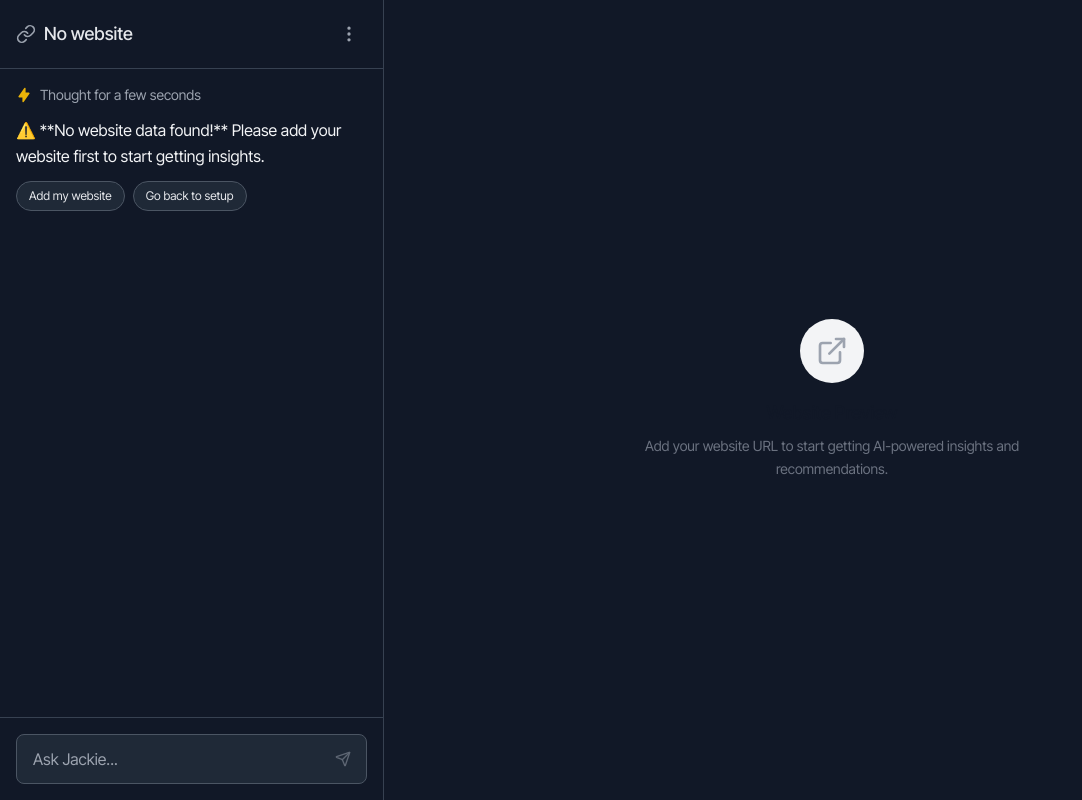
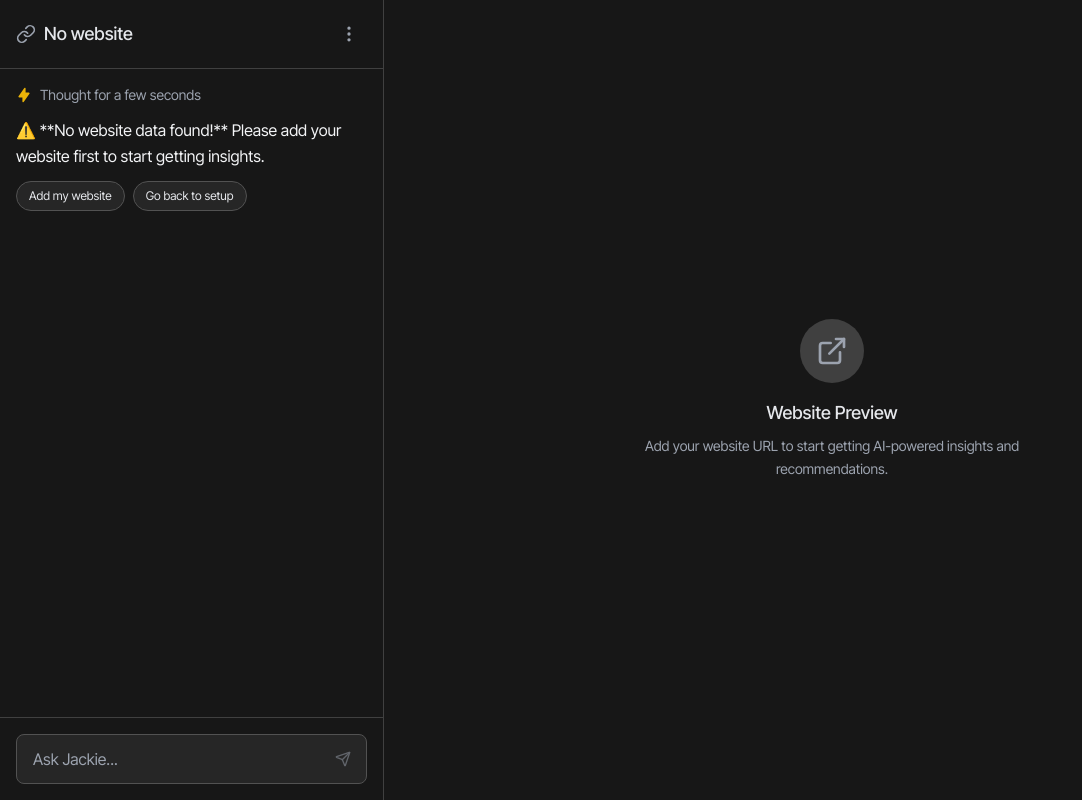
Before and after one commit to rubenpoolp/pixel-perfect-clone-kit-574, a React (Vite) app: page /chat in a window 1280 px wide. Shown: the whole page, without its empty margins (0-1082 px from the left). Built offline with nearby package versions, Linux system fonts and the light colour scheme.

Commit message:
Change dark mode color
Update dark mode color scheme to a lighter shade, deviating from the previously implemented dark blue.

```diff
--- a/src/pages/Chat.tsx
+++ b/src/pages/Chat.tsx
@@ -324,12 +324,12 @@ const Chat: React.FC<ChatProps> = () => {
   };
 
   return (
-    <div className="bg-gray-900 flex flex-col h-screen text-white">
+    <div className="bg-neutral-900 flex flex-col h-screen text-white">
       <div className="flex flex-1 overflow-hidden">
         {/* Left Panel - Chat Interface (30% width, Lovable-style) */}
-        <div className="w-full md:w-[30%] flex flex-col bg-gray-900 border-r border-gray-700">
+        <div className="w-full md:w-[30%] flex flex-col bg-neutral-900 border-r border-neutral-700">
           {/* Chat Header - Lovable Style */}
-          <div className="flex items-center justify-between p-4 border-b border-gray-700">
+          <div className="flex items-center justify-between p-4 border-b border-neutral-700">
             <div className="flex items-center gap-2">
               <Link className="w-5 h-5 text-gray-400" />
               <h1 className="text-gray-200 text-lg font-medium">{websiteData ? new URL(websiteData.websiteUrl).hostname : 'No website'}</h1>
@@ -337,7 +337,7 @@ const Chat: React.FC<ChatProps> = () => {
             <div className="flex items-center gap-2 relative">
               <button
                 onClick={() => setShowDropdown(!showDropdown)}
-                className="p-2 hover:bg-gray-800 rounded-lg"
+                className="p-2 hover:bg-neutral-800 rounded-lg"
               >
                 <svg className="w-5 h-5 text-gray-400" fill="none" stroke="currentColor" viewBox="0 0 24 24">
                   <path strokeLinecap="round" strokeLinejoin="round" strokeWidth={2} d="M12 5v.01M12 12v.01M12 19v.01M12 6a1 1 0 110-2 1 1 0 010 2zm0 7a1 1 0 110-2 1 1 0 010 2zm0 7a1 1 0 110-2 1 1 0 010 2z" />
@@ -345,7 +345,7 @@ const Chat: React.FC<ChatProps> = () => {
               </button>
 
               {showDropdown && (
-                <div className="absolute top-full right-0 mt-1 w-48 bg-gray-800 border border-gray-600 rounded-lg shadow-lg z-50">
+                <div className="absolute top-full right-0 mt-1 w-48 bg-neutral-800 border border-neutral-600 rounded-lg shadow-lg z-50">
                   <ul className="py-2">
                     <li>
                       <button
@@ -353,7 +353,7 @@ const Chat: React.FC<ChatProps> = () => {
                           setShowDropdown(false);
                           navigate('/add-website');
                         }}
-                        className="w-full text-left px-4 py-2 text-gray-200 hover:bg-gray-700 transition-colors"
+                        className="w-full text-left px-4 py-2 text-gray-200 hover:bg-neutral-700 transition-colors"
                       >
                         Change Website
                       </button>
@@ -390,7 +390,7 @@ const Chat: React.FC<ChatProps> = () => {
                       <button
                         key={index}
                         onClick={() => setInputMessage(suggestion)}
-                        className="bg-gray-800 border border-gray-600 text-gray-200 text-xs px-3 py-1.5 rounded-full hover:bg-gray-700 transition-colors"
+                        className="bg-neutral-800 border border-neutral-600 text-gray-200 text-xs px-3 py-1.5 rounded-full hover:bg-neutral-700 transition-colors"
                       >
                         {suggestion}
                       </button>
@@ -411,7 +411,7 @@ const Chat: React.FC<ChatProps> = () => {
                   <span>Thought for a few seconds</span>
                 </div>
 
-                <div className="bg-gray-800 border border-gray-700 rounded-lg px-4 py-2 max-w-fit">
+                <div className="bg-neutral-800 border border-neutral-700 rounded-lg px-4 py-2 max-w-fit">
                   <div className="flex space-x-1">
                     <div className="w-2 h-2 bg-gray-400 rounded-full animate-bounce"></div>
                     <div className="w-2 h-2 bg-gray-400 rounded-full animate-bounce" style={{ animationDelay: '0.1s' }}></div>
@@ -424,14 +424,14 @@ const Chat: React.FC<ChatProps> = () => {
           </div>
 
           {/* Input Area - Lovable Style */}
-          <div className="p-4 border-t border-gray-700">
+          <div className="p-4 border-t border-neutral-700">
             <form onSubmit={handleSendMessage} className="relative">
               <input
                 type="text"
                 value={inputMessage}
                 onChange={(e) => setInputMessage(e.target.value)}
                 placeholder="Ask Jackie..."
-                className="w-full bg-gray-800 border border-gray-600 rounded-lg px-4 py-3 pr-12 text-white placeholder-gray-400 focus:outline-none focus:ring-2 focus:ring-blue-500 focus:border-transparent"
+                className="w-full bg-neutral-800 border border-neutral-600 rounded-lg px-4 py-3 pr-12 text-white placeholder-gray-400 focus:outline-none focus:ring-2 focus:ring-blue-500 focus:border-transparent"
                 disabled={isLoading}
               />
               <button
@@ -447,16 +447,16 @@ const Chat: React.FC<ChatProps> = () => {
         </div>
 
         {/* Right Panel - Website Preview (70% width) */}
-        <div className="flex flex-1 bg-gray-900 flex-col">
+        <div className="flex flex-1 bg-neutral-900 flex-col">
           {websiteData ? (
             <div className="flex flex-col h-full">
               {/* Website Controls */}
-              <div className="bg-gray-800 border-b border-gray-700 p-3">
+              <div className="bg-neutral-800 border-b border-neutral-700 p-3">
                 <div className="flex items-center justify-between mb-2">
                   <div className="flex items-center gap-2">
                     <ExternalLink className="w-4 h-4 text-gray-500" />
                     <span className="text-sm font-medium text-gray-200">{currentPageName}</span>
-                    <span className="bg-gray-700 text-gray-300 px-2 py-1 rounded text-xs">
+                    <span className="bg-neutral-700 text-gray-300 px-2 py-1 rounded text-xs">
                       {websiteData.productType}
                     </span>
                   </div>
@@ -464,21 +464,21 @@ const Chat: React.FC<ChatProps> = () => {
                   <div className="flex items-center gap-2">
                     <button
                       onClick={() => iframeRef.current?.contentWindow?.history.back()}
-                      className="p-1 hover:bg-gray-700 rounded"
+                      className="p-1 hover:bg-neutral-700 rounded"
                       title="Go Back"
                     >
                       <ArrowLeft className="w-4 h-4 text-gray-400" />
                     </button>
                     <button
                       onClick={() => iframeRef.current?.contentWindow?.history.forward()}
-                      className="p-1 hover:bg-gray-700 rounded"
+                      className="p-1 hover:bg-neutral-700 rounded"
                       title="Go Forward"
                     >
                       <ArrowRight className="w-4 h-4 text-gray-400" />
                     </button>
                     <button
                       onClick={() => iframeRef.current?.contentWindow?.location.reload()}
-                      className="p-1 hover:bg-gray-700 rounded"
+                      className="p-1 hover:bg-neutral-700 rounded"
                       title="Reload"
                     >
                       <RotateCcw className="w-4 h-4 text-gray-400" />
@@ -497,7 +497,7 @@ const Chat: React.FC<ChatProps> = () => {
                         navigateToPage(currentPageUrl);
                       }
                     }}
-                    className="flex-1 text-xs bg-gray-700 border border-gray-600 rounded px-2 py-1 text-gray-200 focus:outline-none focus:ring-1 focus:ring-blue-500"
+                    className="flex-1 text-xs bg-neutral-700 border border-neutral-600 rounded px-2 py-1 text-gray-200 focus:outline-none focus:ring-1 focus:ring-blue-500"
                     placeholder="Enter page URL..."
                   />
                   <button
@@ -511,7 +511,7 @@ const Chat: React.FC<ChatProps> = () => {
 
               {/* Website Preview */}
               <div className="flex-1 p-4">
-                <div className="w-full h-full bg-white rounded-lg border border-gray-200 overflow-hidden">
+                <div className="w-full h-full bg-neutral-800 rounded-lg border border-neutral-700 overflow-hidden">
                   <iframe
                     ref={iframeRef}
                     src={currentPageUrl}
@@ -528,13 +528,13 @@ const Chat: React.FC<ChatProps> = () => {
           ) : (
             <div className="flex items-center justify-center h-full p-8">
               <div className="text-center max-w-md">
-                <div className="w-16 h-16 bg-gray-100 rounded-full flex items-center justify-center mx-auto mb-4">
+                <div className="w-16 h-16 bg-neutral-700 rounded-full flex items-center justify-center mx-auto mb-4">
                   <ExternalLink className="w-8 h-8 text-gray-400" />
                 </div>
-                <h3 className="text-gray-900 text-lg font-medium mb-2">
+                <h3 className="text-gray-200 text-lg font-medium mb-2">
                   Website Preview
                 </h3>
-                <p className="text-gray-500 text-sm leading-relaxed">
+                <p className="text-gray-400 text-sm leading-relaxed">
                   Add your website URL to start getting AI-powered insights and recommendations.
                 </p>
               </div>
```
